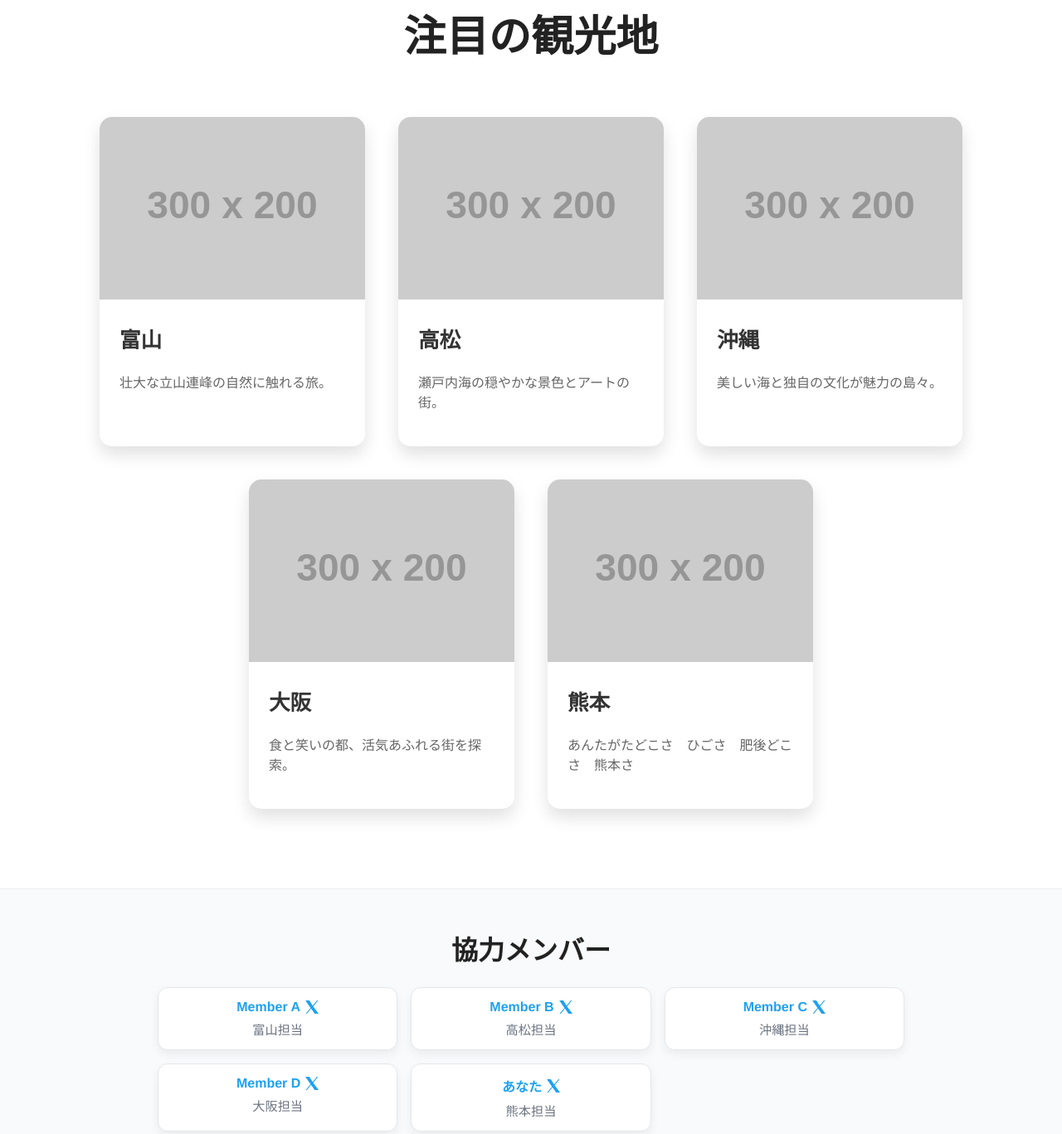
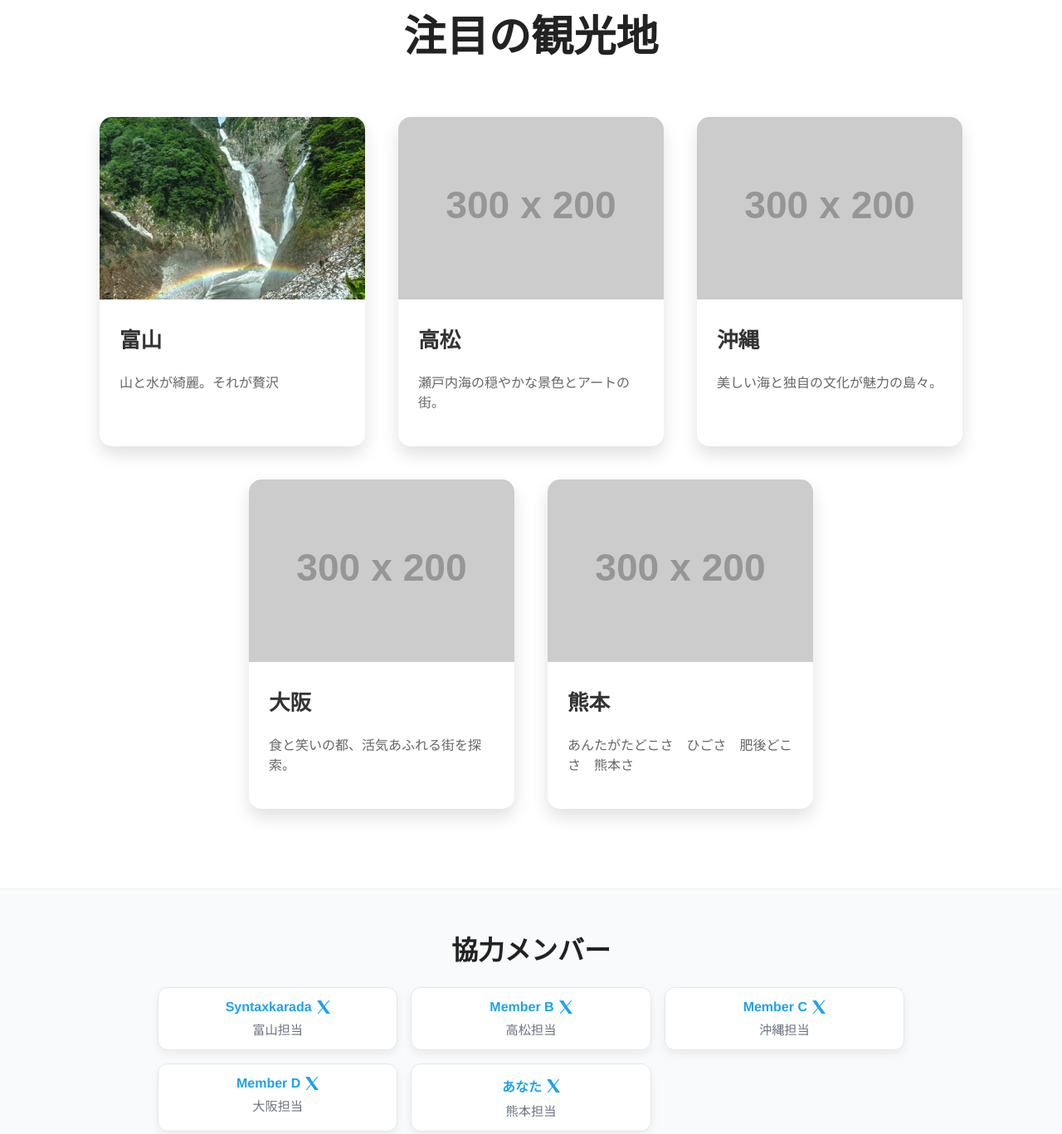
Before and after one commit to takara1616-1616/git-online, a plain HTML site: page index.html in a window 1280 px wide. Shown: the part 905-2272 px from the top of the page at 83% size. Drawn offline with Linux system fonts and the light colour scheme; placeholder pictures from the web are drawn by us.

Commit message:
富山担当分修正
富山観光画像追加
富山キャッチコピー変更
富山担当のXURLを追記

```diff
--- a/index.html
+++ b/index.html
@@ -63,9 +63,9 @@
       <h2>注目の観光地</h2>
       <div class="card-container">
         <div class="card">
-          <img src="https://via.placeholder.com/300x200?text=Toyama" alt="富山の風景">
+          <img src="static/images/toyama_shomyodaki.jpg" alt="富山の風景">
           <h3>富山</h3>
-          <p>壮大な立山連峰の自然に触れる旅。</p>
+          <p>山と水が綺麗。それが贅沢</p>
         </div>
         <div class="card">
           <img src="https://via.placeholder.com/300x200?text=Takamatsu" alt="高松の風景">
@@ -95,8 +95,8 @@
   <h2 id="contributors-title">協力メンバー</h2>
   <ul class="member-list">
     <li class="member-card">
-      <a class="member-name" href="https://x.com/example_a" target="_blank" rel="noopener noreferrer">
-        Member A
+      <a class="member-name" href="https://x.com/Syntaxkarada" target="_blank" rel="noopener noreferrer">
+        Syntaxkarada
         <svg class="x-icon" xmlns="http://www.w3.org/2000/svg" viewBox="0 0 1200 1227" aria-hidden="true">
           <path fill="currentColor" d="M714 558l452-558h-106l-392 483L360 0H0l468 684-442 543h106l385-470 336 470h360z"/>
         </svg>
```
Also changed, not shown: static/images/toyama_shomyodaki.jpg (added).
